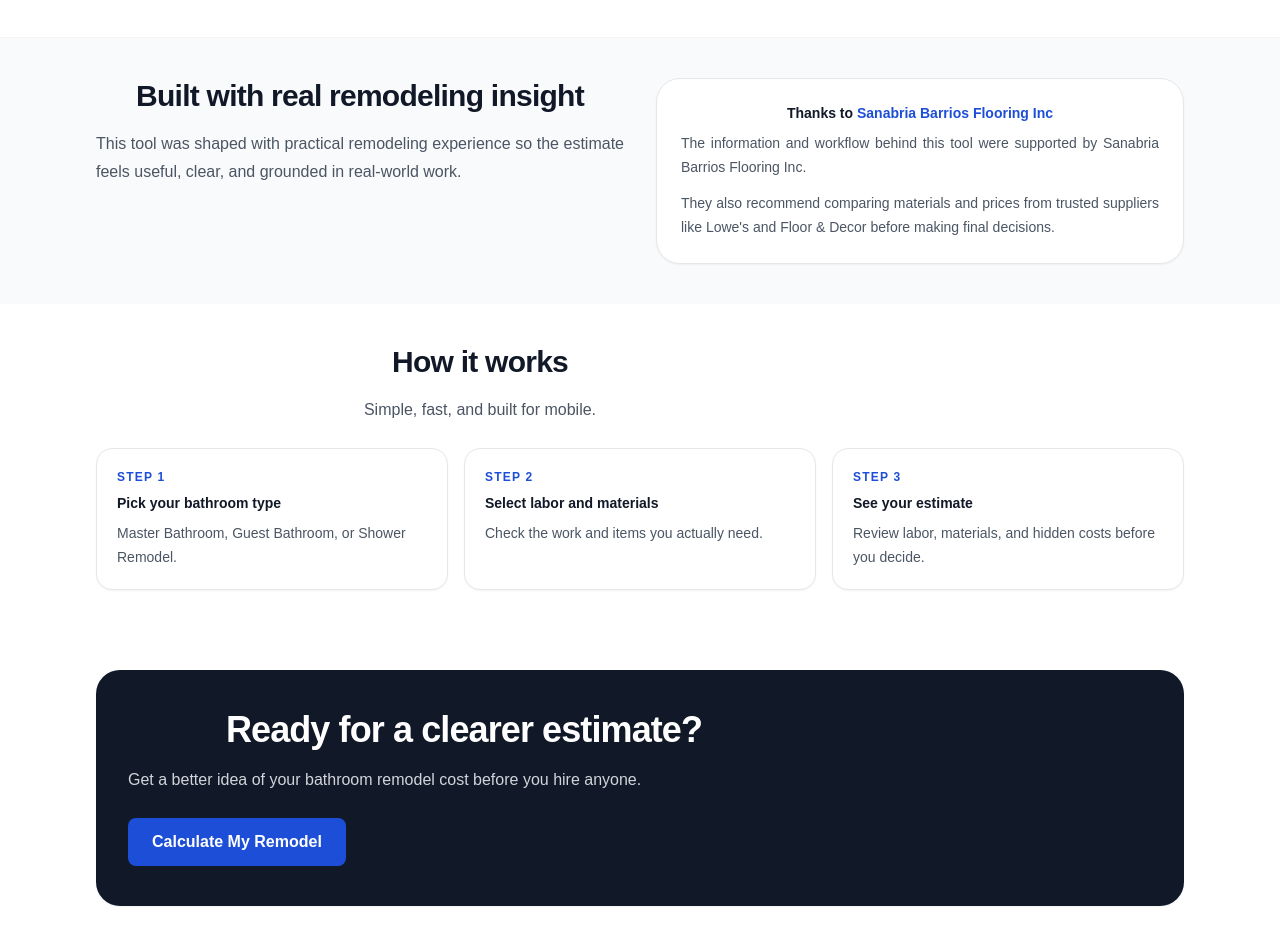
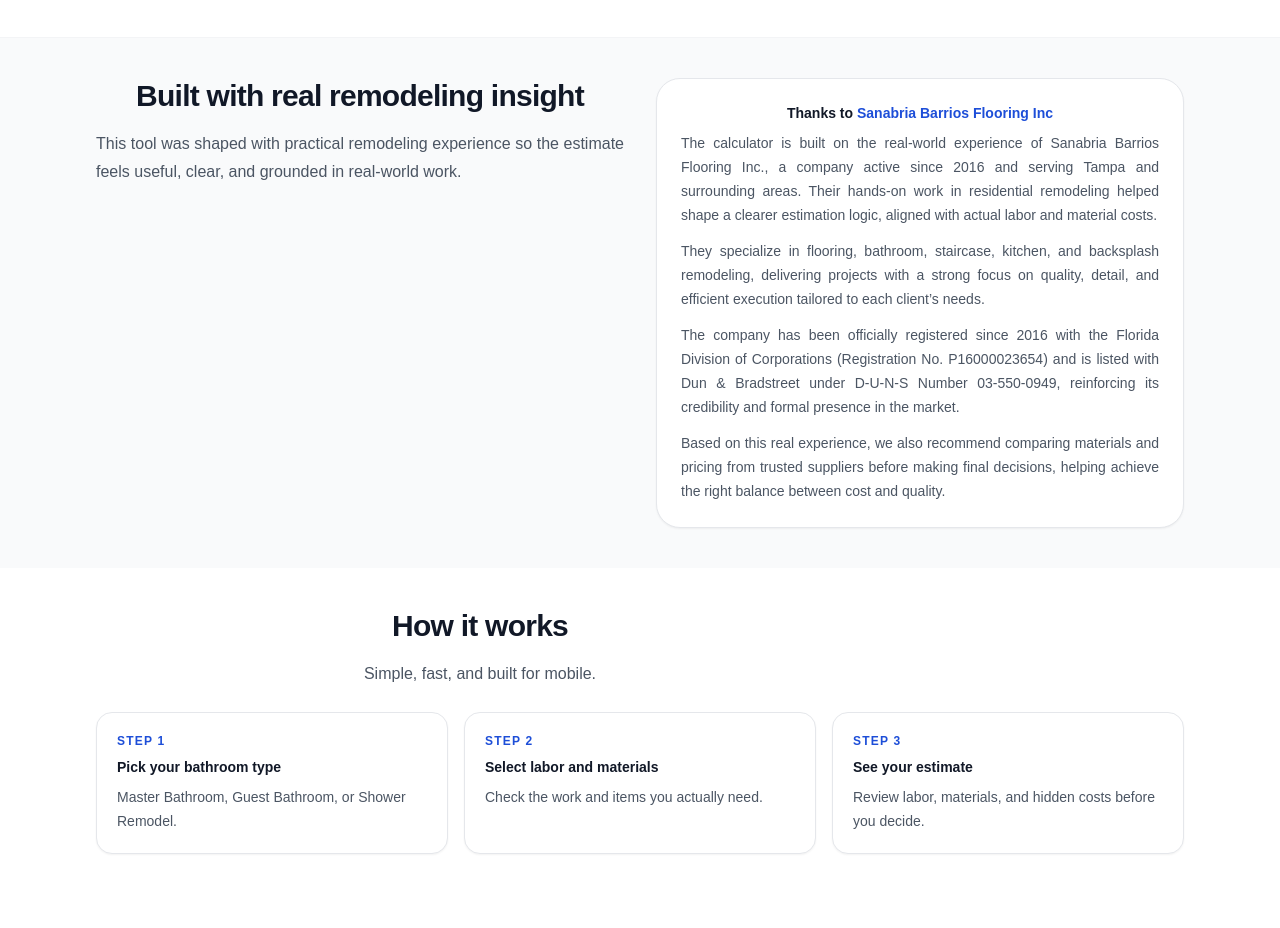
Before and after one commit to yimocuba-cpu/renovaiq-web, a Next.js app: page / in a window 1280 px wide. Shown: the part 1320-2248 px from the top of the page. Built offline with nearby package versions, Linux system fonts and the light colour scheme.

Commit message:
Fix architecture + working production build

```diff
--- a/app/page.js
+++ b/app/page.js
@@ -222,12 +222,16 @@ export default function HomePage() {
                 </a>
               </p>
               <p className="text-justify mt-2 text-sm leading-6 text-gray-600">
-                The information and workflow behind this tool were supported by Sanabria
-                Barrios Flooring Inc.
+                The calculator is built on the real-world experience of Sanabria Barrios Flooring Inc., a company active since 2016 and serving Tampa and surrounding areas. Their hands-on work in residential remodeling helped shape a clearer estimation logic, aligned with actual labor and material costs.
               </p>
               <p className="text-justify mt-3 text-sm leading-6 text-gray-600">
-                They also recommend comparing materials and prices from trusted suppliers
-                like Lowe&apos;s and Floor &amp; Decor before making final decisions.
+                They specialize in flooring, bathroom, staircase, kitchen, and backsplash remodeling, delivering projects with a strong focus on quality, detail, and efficient execution tailored to each client’s needs.
+              </p>
+              <p className="text-justify mt-3 text-sm leading-6 text-gray-600">
+                The company has been officially registered since 2016 with the Florida Division of Corporations (Registration No. P16000023654) and is listed with Dun & Bradstreet under D-U-N-S Number 03-550-0949, reinforcing its credibility and formal presence in the market.
+              </p>
+              <p className="text-justify mt-3 text-sm leading-6 text-gray-600">
+                Based on this real experience, we also recommend comparing materials and pricing from trusted suppliers before making final decisions, helping achieve the right balance between cost and quality.
               </p>
             </div>
           </div>
--- a/components/CalculadoraClient.js
+++ b/components/CalculadoraClient.js
@@ -103,14 +103,16 @@ export default function CalculadoraClient() {
               </p>
 
               <p className="text-justify mt-2 text-sm leading-6 text-gray-600">
-                The calculator was supported by real field insight from Sanabria
-                Barrios Flooring Inc, active since 2016, helping shape the logic
-                behind labor and material estimation.
+                The calculator is built on the real-world experience of Sanabria Barrios Flooring Inc., a company active since 2016 and serving Tampa and surrounding areas. Their hands-on work in residential remodeling helped shape a clearer estimation logic, aligned with actual labor and material costs.
               </p>
-
               <p className="text-justify mt-3 text-sm leading-6 text-gray-600">
-                Based on that experience, we also recommend comparing materials
-                and prices from trusted suppliers before making final decisions.
+                They specialize in flooring, bathroom, staircase, kitchen, and backsplash remodeling, delivering projects with a strong focus on quality, detail, and efficient execution tailored to each client’s needs.
+              </p>
+              <p className="text-justify mt-3 text-sm leading-6 text-gray-600">
+                The company has been officially registered since 2016 with the Florida Division of Corporations (Registration No. P16000023654) and is listed with Dun & Bradstreet under D-U-N-S Number 03-550-0949, reinforcing its credibility and formal presence in the market.
+              </p>
+              <p className="text-justify mt-3 text-sm leading-6 text-gray-600">
+                Based on this real experience, we also recommend comparing materials and pricing from trusted suppliers before making final decisions, helping achieve the right balance between cost and quality.
               </p>
             </div>
           </div>
```
